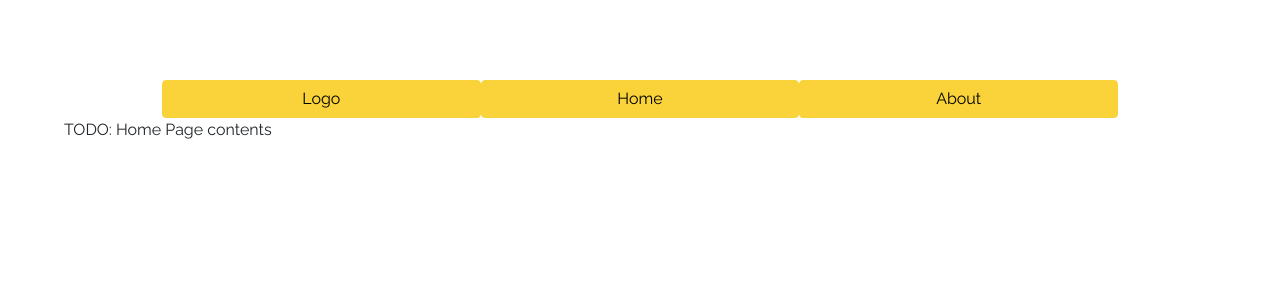
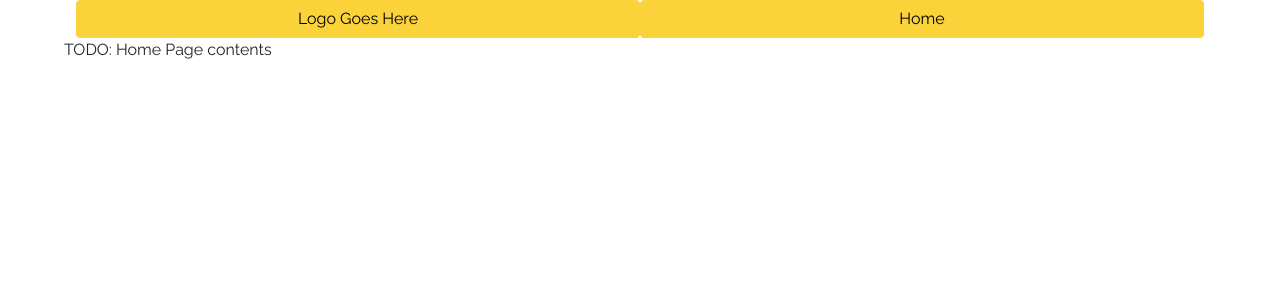
Before and after one commit to ondryice/wildfire-safety, a React (Create React App) app: page / in a window 1280 px wide. Shown: the top 300 px of the page. Built offline with nearby package versions, Linux system fonts and the light colour scheme.

Commit message:
cleaning up & formatting

```diff
--- a/src/assets/components/Navbar/Navbar.js
+++ b/src/assets/components/Navbar/Navbar.js
@@ -1,5 +1,6 @@
 import React from 'react';
-import { Col, Row } from 'reactstrap';
+import { Col, Container, Row } from 'reactstrap';
+import { SECTIONS } from '../../static/design/navbarSections';
 import { NavbarButton } from './NavbarButton';
 
 export class Navbar extends React.Component {
@@ -9,44 +10,26 @@ export class Navbar extends React.Component {
         this.state = {
             currentPage: this.props.currentPage
         };
-
-        this.sections = [
-            {   name:'logo',
-                text:'Logo'
-            },
-            {   name:'home-page',
-                text: 'Home'
-            },
-            {   name:'about-page',
-                text:'About'
-            }
-        ];
     }
 
     render() {
         return (
-            <Row> <Col sm={12} md={{size:10, offset:1}}> <Row>
+            <Container fluid> <Row>
                 {this.renderButtons()}
-            </Row> </Col> </Row>
+            </Row> </Container>
         );
     }
 
     renderButtons() {
-        return this.sections.map(
+        return SECTIONS.map(
             (section, index) => {
-                let props = {};
-                props.selected = this.state.currentPage === section.name;
-                if(index === 0) props.theme = 'NavbarButton-logo';
-                props.onSelect = () => { this.selectPage(section.name) };
-                let colStyle =
-                    index === 0 ? { paddingRight:0 } :
-                    index === this.sections.length - 1 ? { paddingLeft:0 } :
-                    { padding:0 }
-                ;
-                colStyle.display = 'inlineFlex';
+                let colProps = this.getColProps(index);
+                let btnProps = this.getBtnProps(section.name);
+                if(index === 0) btnProps.theme = 'NavbarButton-logo';
+
                 return (
-                    <Col key={'NavbarButton no. '+index} style={colStyle}>
-                        <NavbarButton {...props}>
+                    <Col {...colProps}>
+                        <NavbarButton {...btnProps}>
                             {section.text}
                         </NavbarButton>
                     </Col>
@@ -58,4 +41,21 @@ export class Navbar extends React.Component {
     selectPage(pageName) {
         this.setState({ currentPage:pageName });
     }
+
+    getColProps(index) {
+        return {
+            key: 'NavbarButton-no-'+index,
+            style:
+                index === 0 ? { paddingRight:0 } :
+                index === SECTIONS.length - 1 ? { paddingLeft:0 } :
+                { padding:0 }
+        };
+    }
+
+    getBtnProps(name) {
+        return {
+            selected: this.state.currentPage === name,
+            onSelect: ()=> this.selectPage(name)
+        };
+    }
 }
--- /dev/null
+++ b/src/assets/static/design/navbarSections.js
@@ -0,0 +1,8 @@
+export const SECTIONS = [
+    {   name: 'logo',
+        text: 'Logo Goes Here'
+    },
+    {   name: 'home',
+        text: 'Home'
+    }
+];
--- a/src/assets/static/styles/global.scss
+++ b/src/assets/static/styles/global.scss
@@ -31,7 +31,7 @@ $theme-colors: (
 }
 
 .Page {
-    padding: 80px 5vw;
+    padding: 0px 5vw;
 }
 
 .clickable {
```
